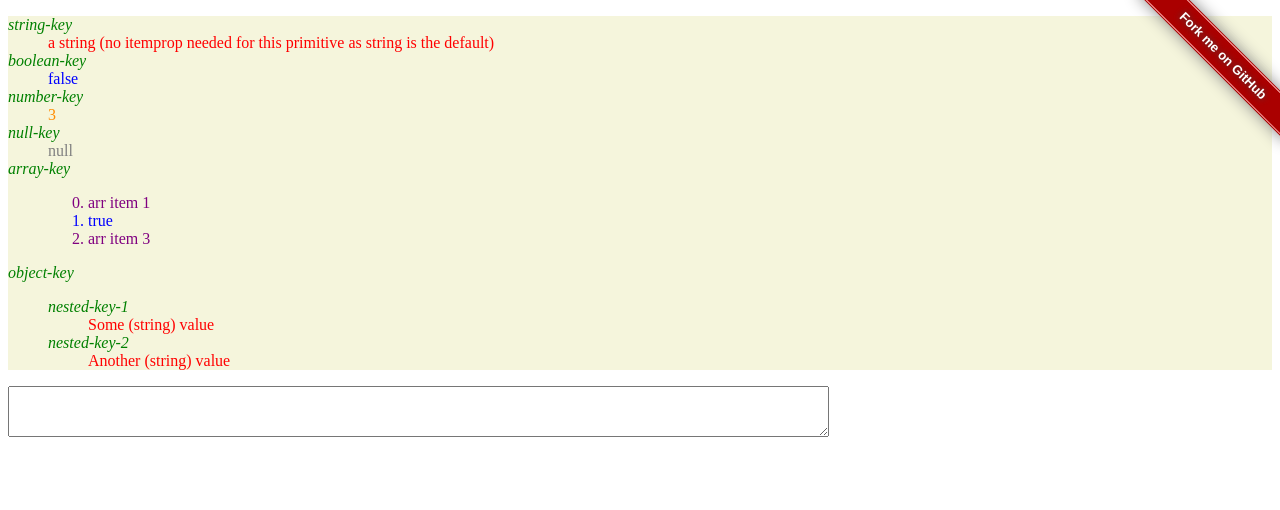
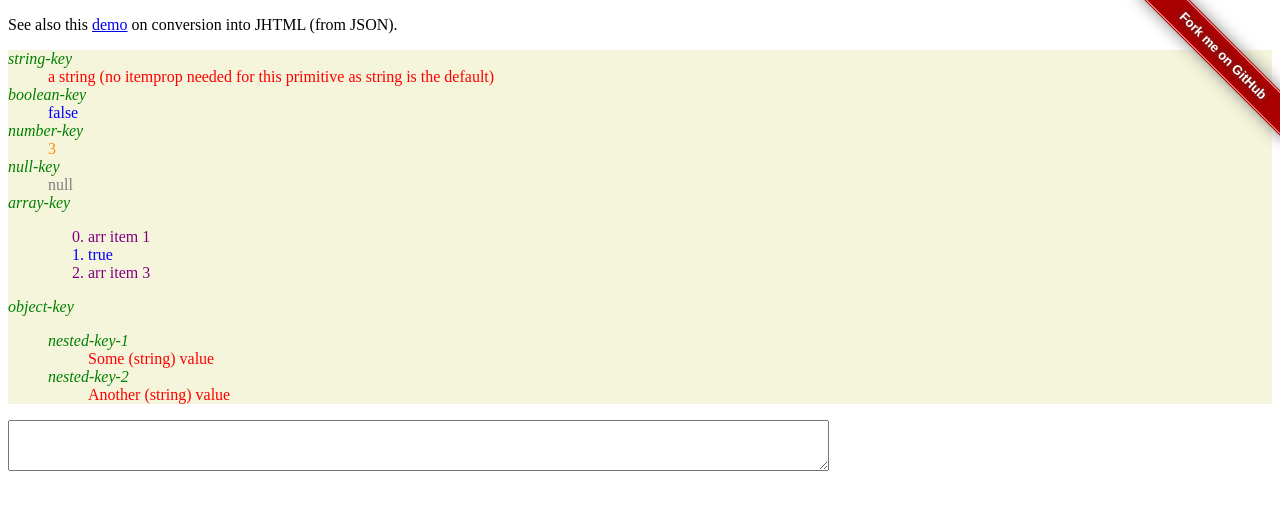
Before and after one commit to brettz9/jhtml, a website: page index.html in a window 1280 px wide. Shown: the top 510 px of the page. Drawn offline with Linux system fonts and the light colour scheme.

Commit message:
Interlink demos

```diff
--- a/index.html
+++ b/index.html
@@ -11,7 +11,7 @@
 <div class="ribbon">
     <a href="https://github.com/brettz9/jhtml">Fork me on GitHub</a>
 </div>
-
+<p>See also this <a href="JSON2JHTML.html">demo</a> on conversion into JHTML (from JSON).</p>
 
 <dl itemscope="" itemtype="http://brett-zamir.me/ns/microdata/json-as-html/1">
     <dt>string-key</dt>
```
Also changed, not shown: JSON2JHTML.html (+1 -0 lines).
